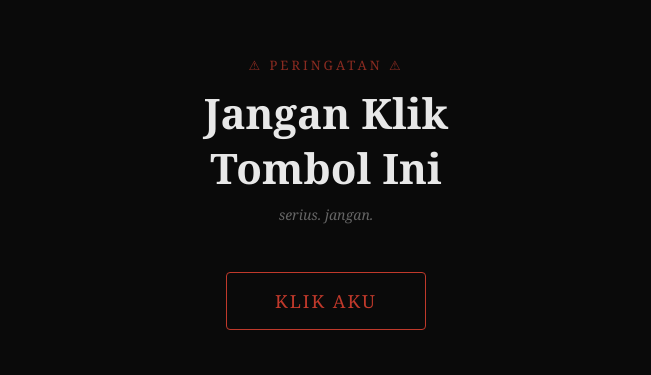
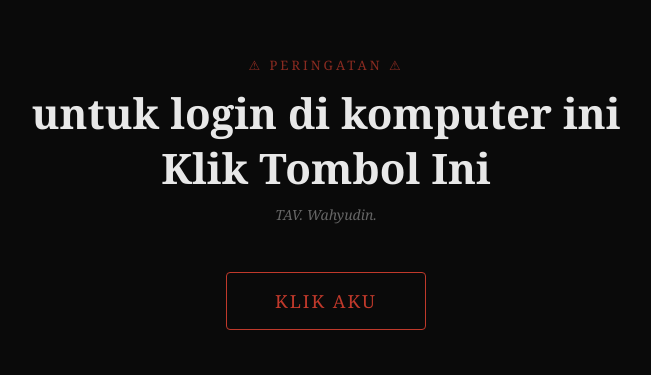
Before and after one commit to acerelektronika-cloud/arkas, a plain HTML site: page index.html in a window 1280 px wide. Shown: the part 186-561 px from the top of the page, without its empty margins (314-965 px from the left). Drawn offline with Linux system fonts and the light colour scheme.

Commit message:
Update index.html

```diff
--- a/index.html
+++ b/index.html
@@ -3,7 +3,7 @@
 <head>
   <meta charset="UTF-8" />
   <meta name="viewport" content="width=device-width, initial-scale=1.0" />
-  <title>Jangan Klik Tombolnya!</title>
+  <title>Notification!</title>
   <style>
     * { margin: 0; padding: 0; box-sizing: border-box; }
 
@@ -183,8 +183,8 @@
 <body>
 
   <p class="warning-text">⚠ Peringatan ⚠</p>
-  <h1>Jangan Klik<br>Tombol Ini</h1>
-  <p class="sub">serius. jangan.</p>
+  <h1>untuk login di komputer ini<br>Klik Tombol Ini</h1>
+  <p class="sub">TAV. Wahyudin.</p>
 
   <button id="btn" onclick="startScare()">KLIK AKU</button>
   <p id="countdown"></p>
```
